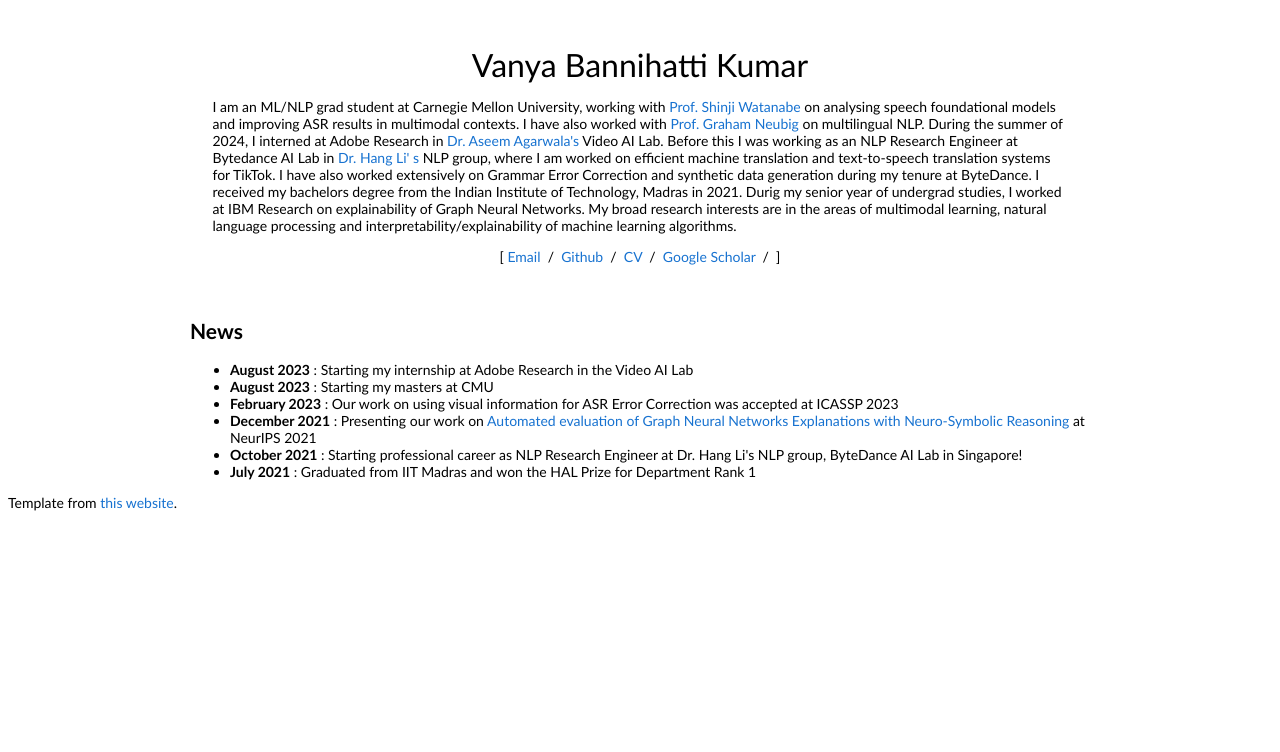
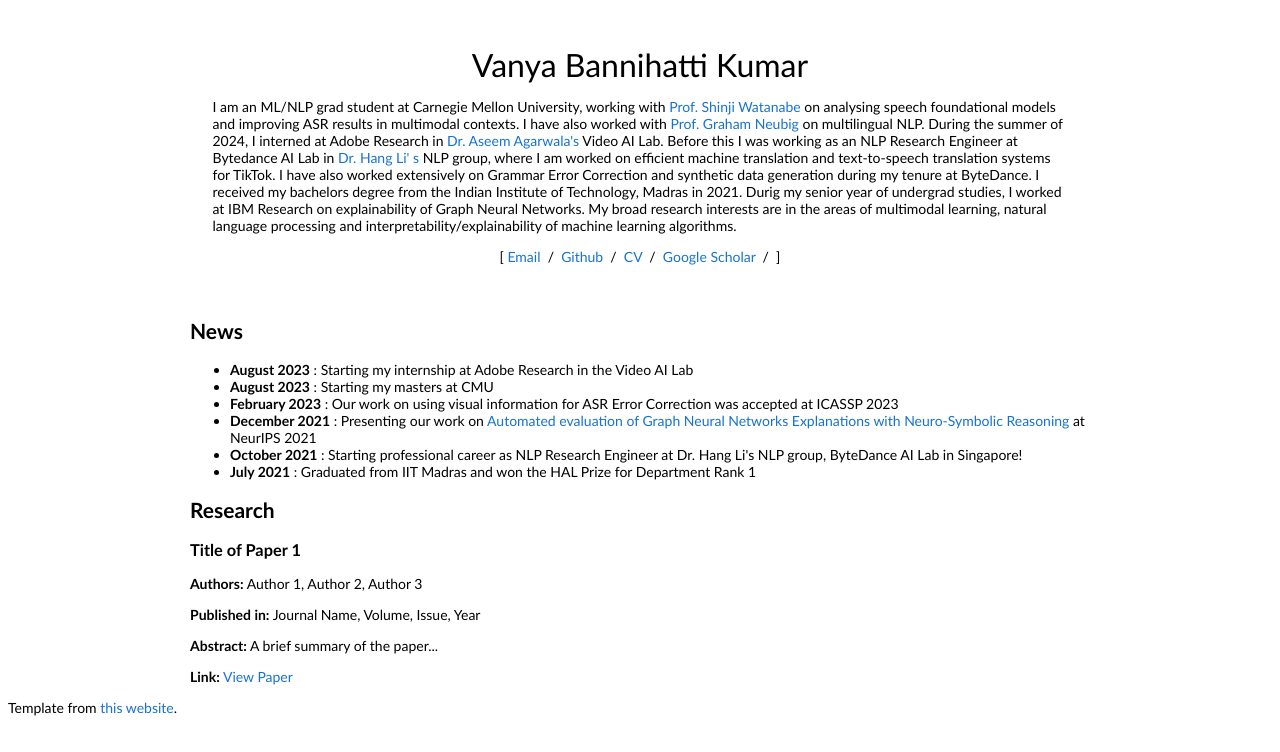
Before and after one commit to VanyaBK/vanya.github.io, a plain HTML site: page index.html in a window 1280 px wide. Drawn offline with Linux system fonts and the light colour scheme.

Commit message:
Update index.html

```diff
--- a/index.html
+++ b/index.html
@@ -67,6 +67,14 @@
             </ul>
 
             <!--<h2>Research  &#129302;</h2>-->
+        <h2>Research</h2>
+            <div class="paper">
+                <h3>Title of Paper 1</h3>
+                <p><strong>Authors:</strong> Author 1, Author 2, Author 3</p>
+                <p><strong>Published in:</strong> Journal Name, Volume, Issue, Year</p>
+                <p><strong>Abstract:</strong> A brief summary of the paper...</p>
+                <p><strong>Link:</strong> <a href="URL_of_the_paper">View Paper</a></p>
+            </div>
         <!-- <h2>Research</h2>
         <table style="width:100%;border:0px;border-spacing:0px;border-collapse:separate;margin-right:auto;margin-left:auto;"><tbody>
 
```
